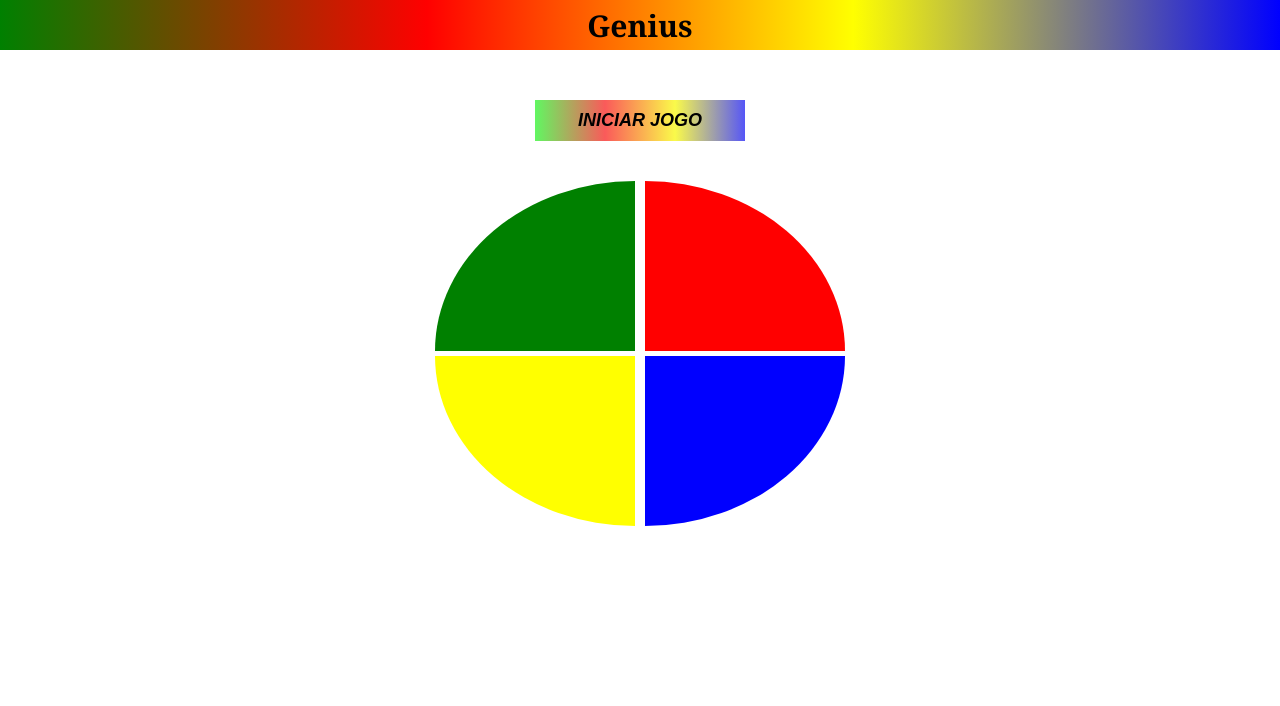
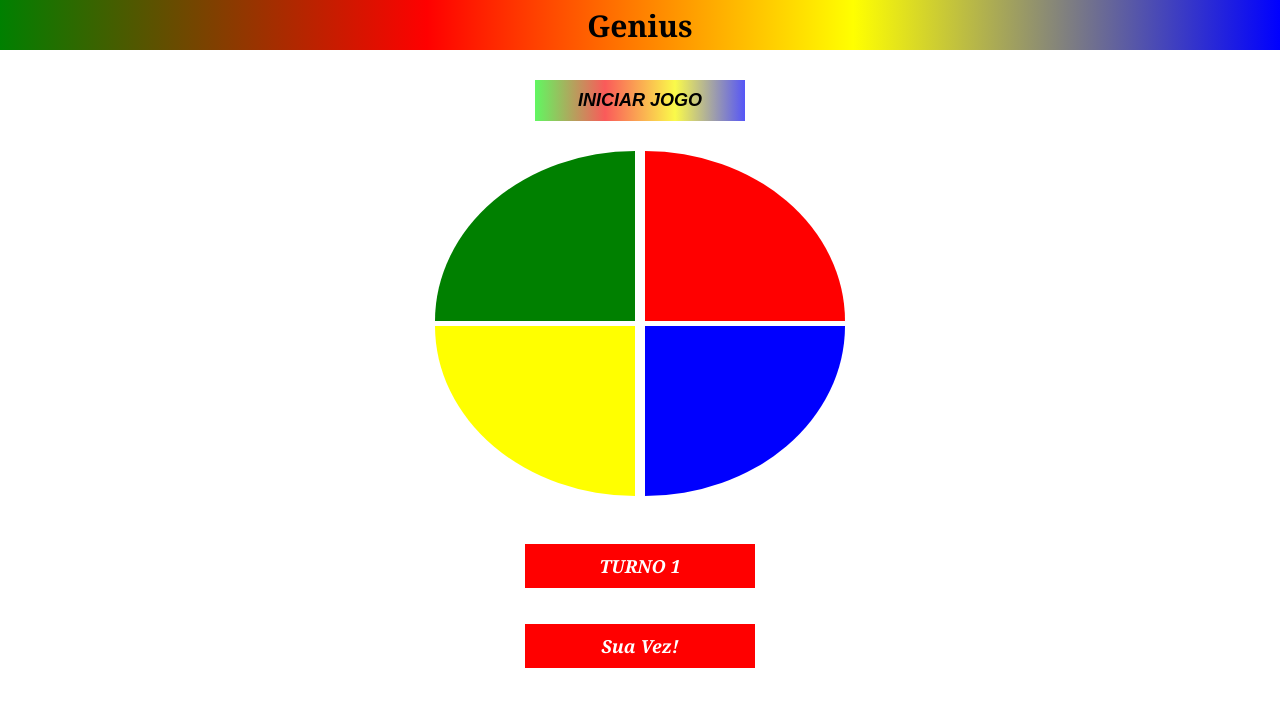
Before and after one commit to Kenzie-Academy-Brasil-Developers/noturno-entrega_dupla-s6-jogo_genius-SusimaraRoberti, a plain HTML site: page index.html in a window 1280 px wide. Drawn offline with Linux system fonts and the light colour scheme.

Commit message:
modificações dom

```diff
--- a/index.html
+++ b/index.html
@@ -9,17 +9,7 @@
   </head>
   <body>
     <header>Genius</header>
-    <button>INICIAR JOGO</button>
-    <div class="jogo">
-      <div>
-        <div class="jogo-botãoVerde"></div>
-        <div class="jogo-botãoAmarelo"></div>
-      </div>
-      <div>
-        <div class="jogo-botãoVermelho"></div>
-        <div class="jogo-botãoAzul"></div>
-      </div>
-    </div>
+
     <script src="script.js"></script>
   </body>
 </html>
--- a/script.js
+++ b/script.js
@@ -1 +1,90 @@
-teste;
+let turno = 1;
+let quemJoga = "Aguardando Início";
+let sequenciaJogo = [];
+let pontos = 0;
+
+function proximo() {
+  let mensagem = document.getElementById("vez");
+  mensagem.innerHTML = "Grave a sequência!";
+  sequenciaJogo.push(Math.floor(Math.random() * 4));
+  sequenciaJogo.map((cor) => {
+    switch (cor) {
+      case 0:
+        let verde = document.getElementById("verde");
+        verde.classList.add("ativoVerde");
+        setTimeout(() => {
+          verde.classList.remove("ativoVerde");
+        }, 1500);
+        break;
+      case 1:
+        let vermelho = document.getElementById("vermelho");
+        vermelho.classList.add("ativoVermelho");
+        setTimeout(() => {
+          vermelho.classList.remove("ativoVermelho");
+        }, 1500);
+        break;
+      case 2:
+        let amarelo = document.getElementById("amarelo");
+        amarelo.classList.add("ativoAmarelo");
+        setTimeout(() => {
+          amarelo.classList.remove("ativoAmarelo");
+        }, 1500);
+        break;
+      case 3:
+        let azul = document.getElementById("azul");
+        azul.classList.add("ativoAzul");
+        setTimeout(() => {
+          azul.classList.remove("ativoAzul");
+        }, 1500);
+        break;
+    }
+  });
+  mensagem.innerHTML = "Sua Vez!";
+  console.log(sequenciaJogo);
+}
+
+// falta o listener para que a função acima possa ter continuidade
+
+function criaJogo() {
+  const body = document.querySelector("body");
+  const button = document.createElement("button");
+  const container = document.createElement("div");
+  const botaoVerde = document.createElement("div");
+  const botaoAmarelo = document.createElement("div");
+  const botaoVermelho = document.createElement("div");
+  const botaoAzul = document.createElement("div");
+  const divVerdeAmarelo = document.createElement("div");
+  const divVermelhoAzul = document.createElement("div");
+  let vez = document.createElement("p");
+  let pAcertos = document.createElement("p");
+
+  body.appendChild(button);
+  body.appendChild(container);
+  divVerdeAmarelo.appendChild(botaoVerde);
+  divVerdeAmarelo.appendChild(botaoAmarelo);
+  divVermelhoAzul.appendChild(botaoVermelho);
+  divVermelhoAzul.appendChild(botaoAzul);
+  container.appendChild(divVerdeAmarelo);
+  container.appendChild(divVermelhoAzul);
+  body.appendChild(pAcertos);
+  body.appendChild(vez);
+
+  button.innerText = "INICIAR JOGO";
+  container.setAttribute("class", "jogo");
+  botaoVerde.setAttribute("class", "jogo-botãoVerde");
+  botaoAmarelo.setAttribute("class", "jogo-botãoAmarelo");
+  botaoVermelho.setAttribute("class", "jogo-botãoVermelho");
+  botaoAzul.setAttribute("class", "jogo-botãoAzul");
+  botaoVerde.setAttribute("id", "verde");
+  botaoAmarelo.setAttribute("id", "amarelo");
+  botaoVermelho.setAttribute("id", "vermelho");
+  botaoAzul.setAttribute("id", "azul");
+  vez.innerText = quemJoga;
+  vez.setAttribute("class", "vez");
+  vez.setAttribute("id", "vez");
+  pAcertos.innerText = "TURNO " + turno;
+  pAcertos.setAttribute("class", "acertos");
+}
+
+criaJogo();
+proximo();
--- a/style.css
+++ b/style.css
@@ -25,7 +25,7 @@ body {
 
 button {
   padding: 10px;
-  margin-top: 50px;
+  margin-top: 30px;
   background-image: linear-gradient(
     to right,
     rgb(97, 247, 97),
@@ -48,7 +48,7 @@ button:hover {
   display: flex;
   align-items: center;
   justify-content: space-around;
-  padding: 30px;
+  padding: 20px;
   margin: 5px;
 }
 
@@ -93,3 +93,41 @@ button:hover {
 .jogo-botãoAzul:hover {
   background-color: rgb(0, 0, 116);
 }
+
+.ativoVerde {
+  background-color: rgb(2, 190, 2);
+}
+.ativoVermelho {
+  background-color: rgb(255, 74, 74);
+}
+.ativoAmarelo {
+  background-color: rgb(134, 134, 3);
+}
+.ativoAzul {
+  background-color: rgb(27, 27, 180);
+}
+
+.acertos {
+  padding: 10px;
+  background-color: red;
+  color: white;
+  font-size: 18px;
+  font-style: oblique;
+  font-weight: 600;
+  border: transparent;
+  width: 210px;
+  text-align: center;
+  font-variant-numeric: tabular-nums;
+}
+
+.vez {
+  padding: 10px;
+  background-color: red;
+  color: white;
+  font-size: 18px;
+  font-style: oblique;
+  font-weight: 600;
+  border: transparent;
+  width: 210px;
+  text-align: center;
+}
```
